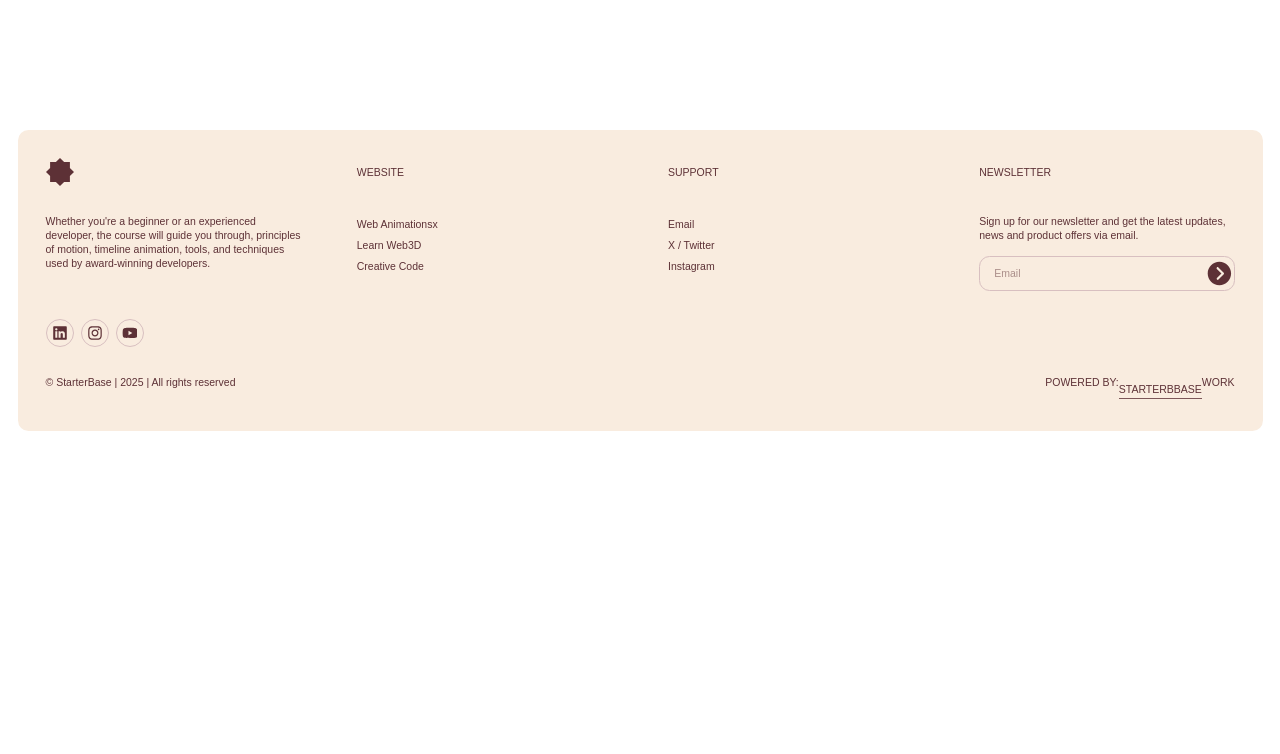
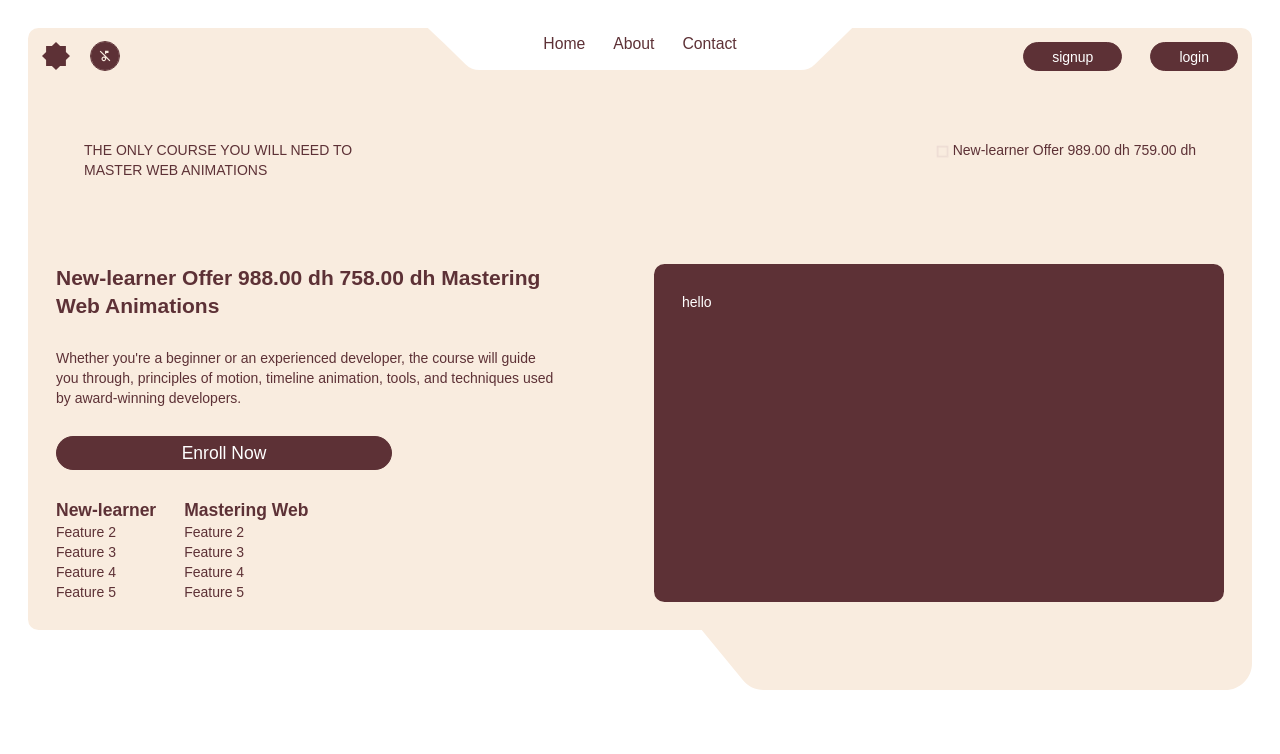
Before and after one commit to samjaabo/portfolio-v2, a Next.js app: page /test in a window 1280 px wide. Shown: the top 754 px of the page. Built offline with nearby package versions, Linux system fonts and the light colour scheme; a web font is replaced by a local one.

Commit message:
add more to footer

```diff
--- a/src/app/test/page.tsx
+++ b/src/app/test/page.tsx
@@ -21,10 +21,10 @@
   return (
     <main className="relative flex flex-col items-center justify-start min-h-screen h-auto bg-white w-full max-w-[120rem] mx-auto">
       <Drag />
-      {/* <HeaderSection />
+      <HeaderSection />
       <ProjectsSection />
       <CursusSection />
-      <BlogSection /> */}
+      <BlogSection />
       <Footer />
       {/* <div className="md:block hidden fixed bottom-[calc(10px_+_theme(space.8))] right-[calc(10px_+_theme(space.8))] w-8 h-8 rounded-full bg-bg/50 border border-bg"></div> */}
     </main>
--- a/src/components/futuristic/sections/footer.tsx
+++ b/src/components/futuristic/sections/footer.tsx
@@ -6,7 +6,7 @@
 
 export default function Footer() {
   return (
-    <footer className=" p-1 sm:p-5 mt-32 h-full w-full">
+    <footer className="p-1 sm:p-5 mt-32 h-full w-full">
       <div className="grid grid-cols-1 grid-rows-[repeat(17, minmax(0, auto))] lg:grid-cols-4  lg:grid-rows-[auto_1fr_auto_auto] gap-y-8 gap-x-16 p-3 sm:p-8 bg-soft w-full h-fit rounded-xl  text-xs">
         {/* row 1 */}
         <div className="flex font-bold text-sm">
@@ -79,7 +79,9 @@
               placeholder="Email"
               className="w-full h-full py-3 px-4 outline-none"
             />
-            <IoIosArrowDroprightCircle className="h-full w-auto hover:text-line-color text-color transition-colors duration-200" />
+            <button className="h-full aspect-square flex items-center justify-center hover:text-line-color text-color transition-colors duration-200">
+              <IoIosArrowDroprightCircle className="h-full w-auto pointer-events-none" />
+            </button>
           </div>
         </div>
         <div className="w-full h-px border-b bg-transparent border-line-color-soft lg:hidden block"></div>
```
